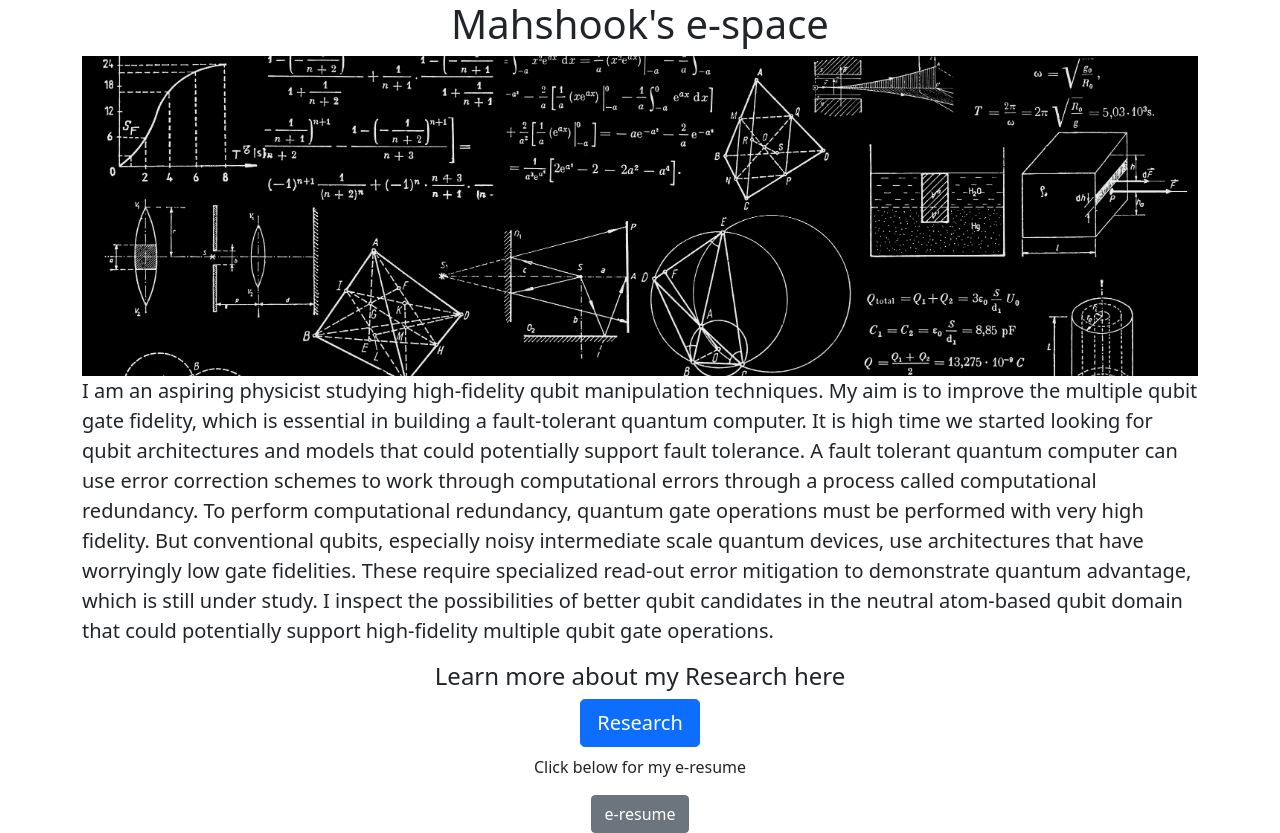
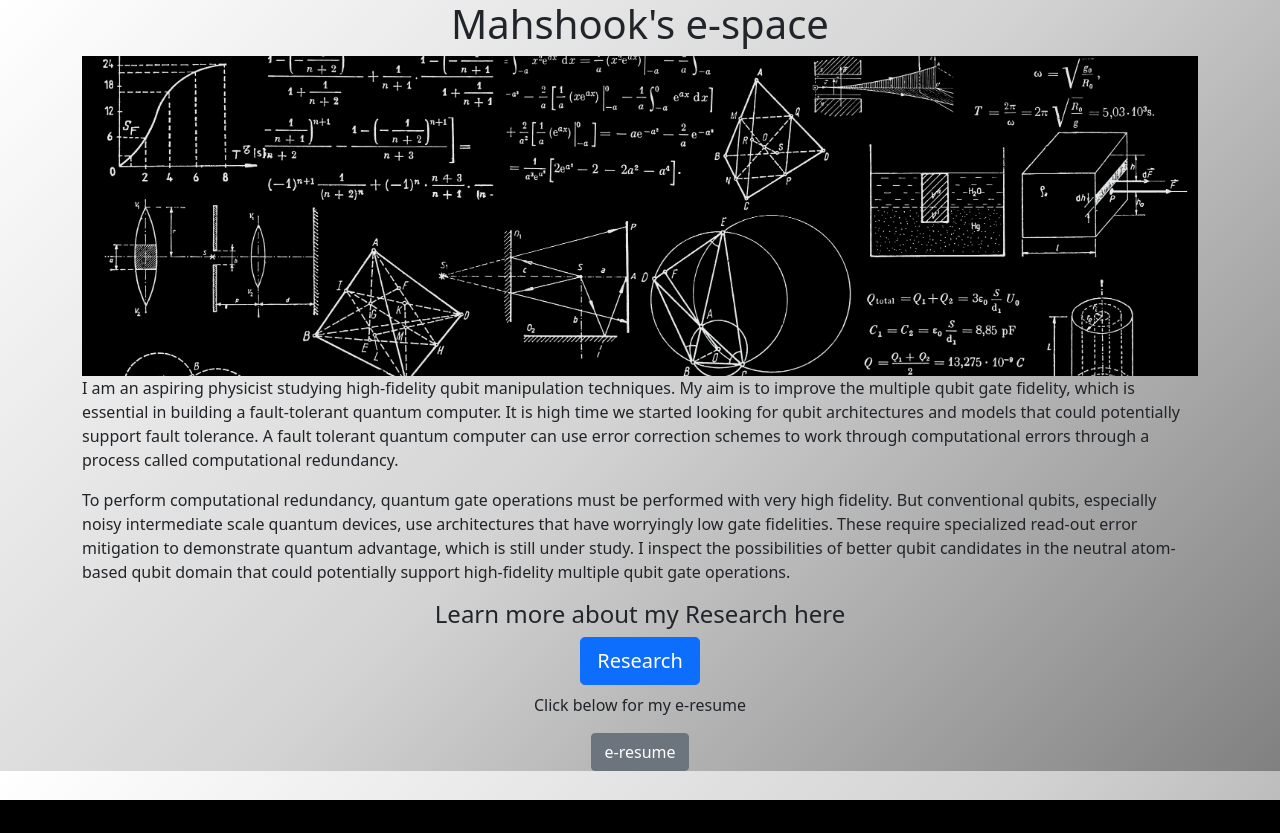
Before and after one commit to Mahshook-Q/Personal-Website, a Flask app: page / in a window 1280 px wide. After the commit the page ends 800 px from the top, so only its background shows below. Run offline with Flask 2, Linux system fonts and the light colour scheme.

Commit message:
Altered the template

```diff
--- a/templates/home.html
+++ b/templates/home.html
@@ -12,12 +12,16 @@
       width: 100%;
       object-fit: cover;
     }
+    #bk{
+    background-image: linear-gradient(135deg, white, lightgray, gray);
+    }
   </style>
-  <body>
+  <body id = "bk">
   <div class="container">
       <h1 class = "text-center"> Mahshook's e-space </h1>
       <img class = "img-fluid" id = "banner" src = "https://personal-website-1.mahshook.repl.co/static/wP2.jpg">
-      <p class = "lead">I am an aspiring physicist studying high-fidelity qubit manipulation techniques. My aim is to improve the multiple qubit gate fidelity, which is essential in building a fault-tolerant quantum computer. It is high time we started looking for qubit architectures and models that could potentially support fault tolerance. A fault tolerant quantum computer can use error correction schemes to work through computational errors through a process called computational redundancy. To perform computational redundancy, quantum gate operations must be performed with very high fidelity. But conventional qubits, especially noisy intermediate scale quantum devices, use architectures that have worryingly low gate fidelities. These require specialized read-out error mitigation to demonstrate quantum advantage, which is still under study. I inspect the possibilities of better qubit candidates in the neutral atom-based qubit domain that could potentially support high-fidelity multiple qubit gate operations. </p>
+      <p id = "main">I am an aspiring physicist studying high-fidelity qubit manipulation techniques. My aim is to improve the multiple qubit gate fidelity, which is essential in building a fault-tolerant quantum computer. It is high time we started looking for qubit architectures and models that could potentially support fault tolerance. A fault tolerant quantum computer can use error correction schemes to work through computational errors through a process called computational redundancy. </p>
+    <p id = "sidebar"> To perform computational redundancy, quantum gate operations must be performed with very high fidelity. But conventional qubits, especially noisy intermediate scale quantum devices, use architectures that have worryingly low gate fidelities. These require specialized read-out error mitigation to demonstrate quantum advantage, which is still under study. I inspect the possibilities of better qubit candidates in the neutral atom-based qubit domain that could potentially support high-fidelity multiple qubit gate operations.</p>
       <h4 class = "text-center">Learn more about my Research here</h4>
     <div class = "text-center mb-2">
       <button class = "btn btn-primary btn-lg">Research</button>
```
